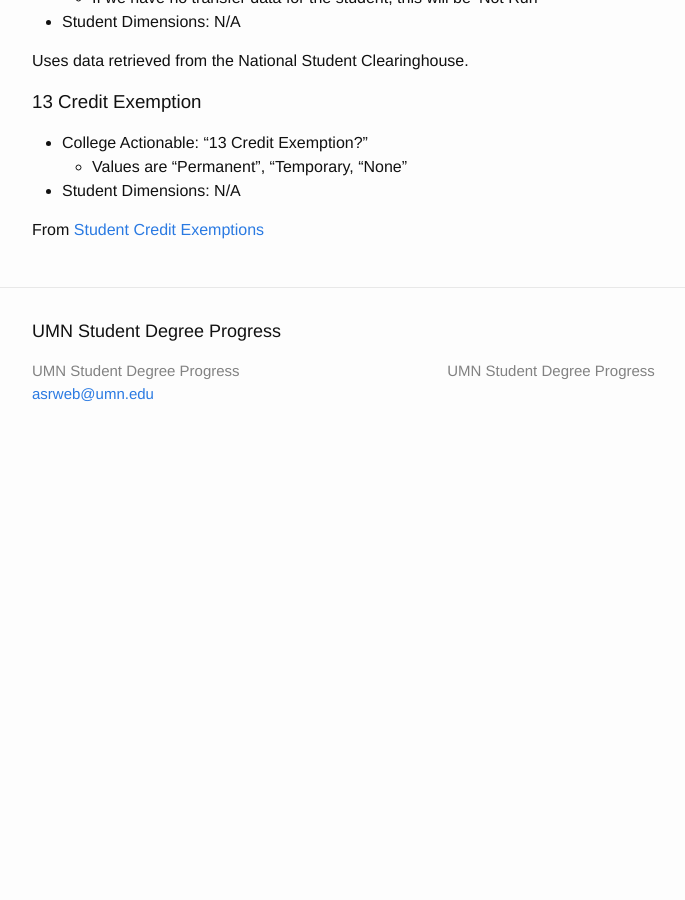
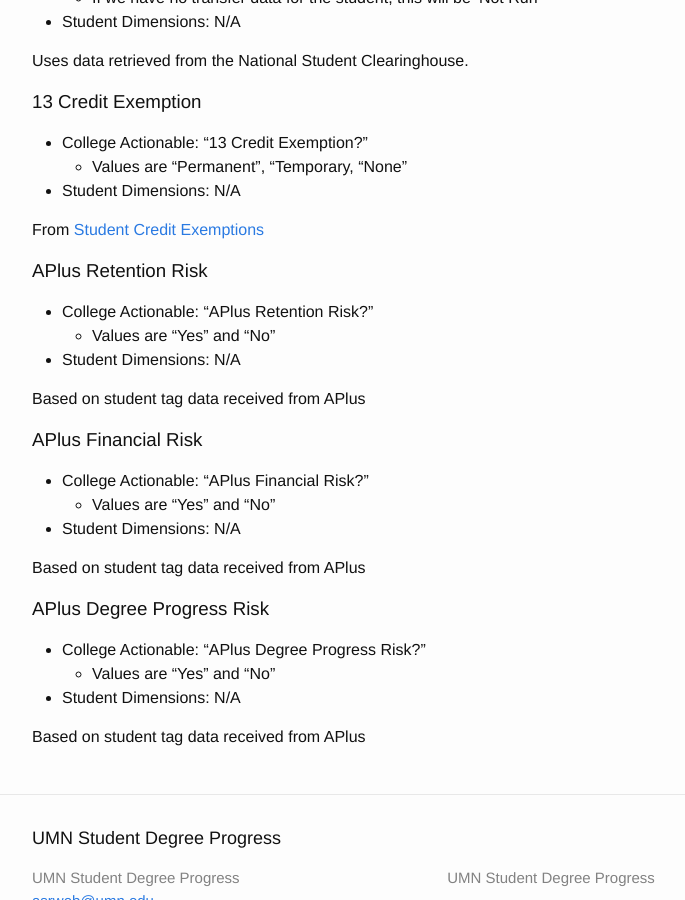
Before and after one commit to umn-sdp/umn-sdp.github.io, a Jekyll site: the page built from dimensions.md, in a window 1280 px wide and 900 px high, scrolled down 6757 px. Shown: the whole window, without its empty margins (238-923 px from the left). Built offline with Jekyll 4.4.1, drawn with Linux system fonts in a browser that asks for light colours; before the commit the page ends 7222 px from its top, so only the background shows below that.

Commit message:
Document student dimensions from APlus Tags

```diff
--- a/dimensions.md
+++ b/dimensions.md
@@ -326,3 +326,27 @@ Uses data retrieved from the National Student Clearinghouse.
 - Student Dimensions: N/A
 
 From [Student Credit Exemptions](/views/student_credit_exemptions/)
+
+### APlus Retention Risk<a name="aplus_retention_risk"></a>
+
+- College Actionable: "APlus Retention Risk?"
+  - Values are "Yes" and "No"
+- Student Dimensions: N/A
+
+Based on student tag data received from APlus
+
+### APlus Financial Risk<a name="aplus_financial_risk"></a>
+
+- College Actionable: "APlus Financial Risk?"
+  - Values are "Yes" and "No"
+- Student Dimensions: N/A
+
+Based on student tag data received from APlus
+
+### APlus Degree Progress Risk<a name="aplus_degree_progress_risk"></a>
+
+- College Actionable: "APlus Degree Progress Risk?"
+  - Values are "Yes" and "No"
+- Student Dimensions: N/A
+
+Based on student tag data received from APlus
```
